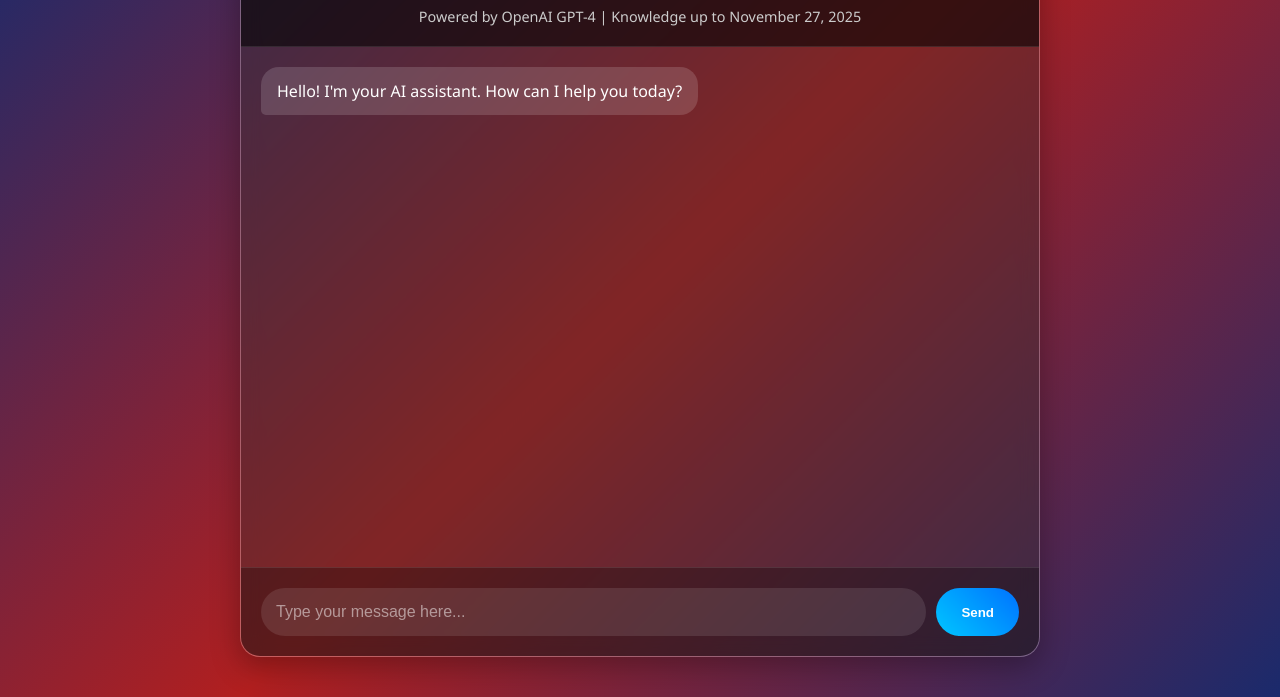
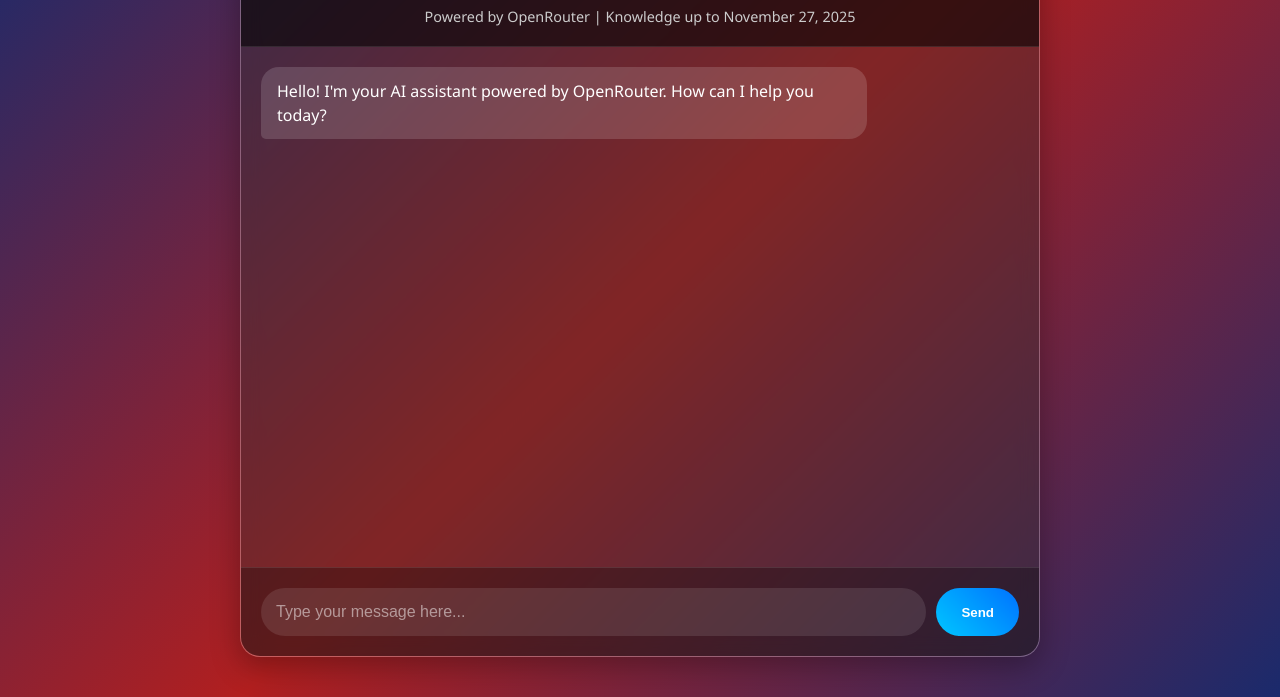
Before and after one commit to trashcore-dev/Gpt-Al, a plain HTML site: page index.html in a window 1280 px wide. Shown: the part 103-800 px from the top of the page. Drawn offline with Linux system fonts and the light colour scheme.

Commit message:
Update index.html

```diff
--- a/index.html
+++ b/index.html
@@ -164,12 +164,12 @@
     <div class="container">
         <header>
             <h1>AI Chat Assistant</h1>
-            <p>Powered by OpenAI GPT-4 | Knowledge up to November 27, 2025</p>
+            <p>Powered by OpenRouter | Knowledge up to November 27, 2025</p>
         </header>
 
         <div class="chat-container" id="chat-container">
             <div class="message bot-message">
-                Hello! I'm your AI assistant. How can I help you today?
+                Hello! I'm your AI assistant powered by OpenRouter. How can I help you today?
             </div>
         </div>
 
@@ -255,7 +255,7 @@
 
             async callBackend(message) {
                 try {
-                    const response = await fetch('https://gpt-backend-txur.onrender.com/api/chat', {
+                    const response = await fetch('https://gpt-backend-p12r.onrender.com/api/chat', {
                         method: 'POST',
                         headers: {
                             'Content-Type': 'application/json'
```
